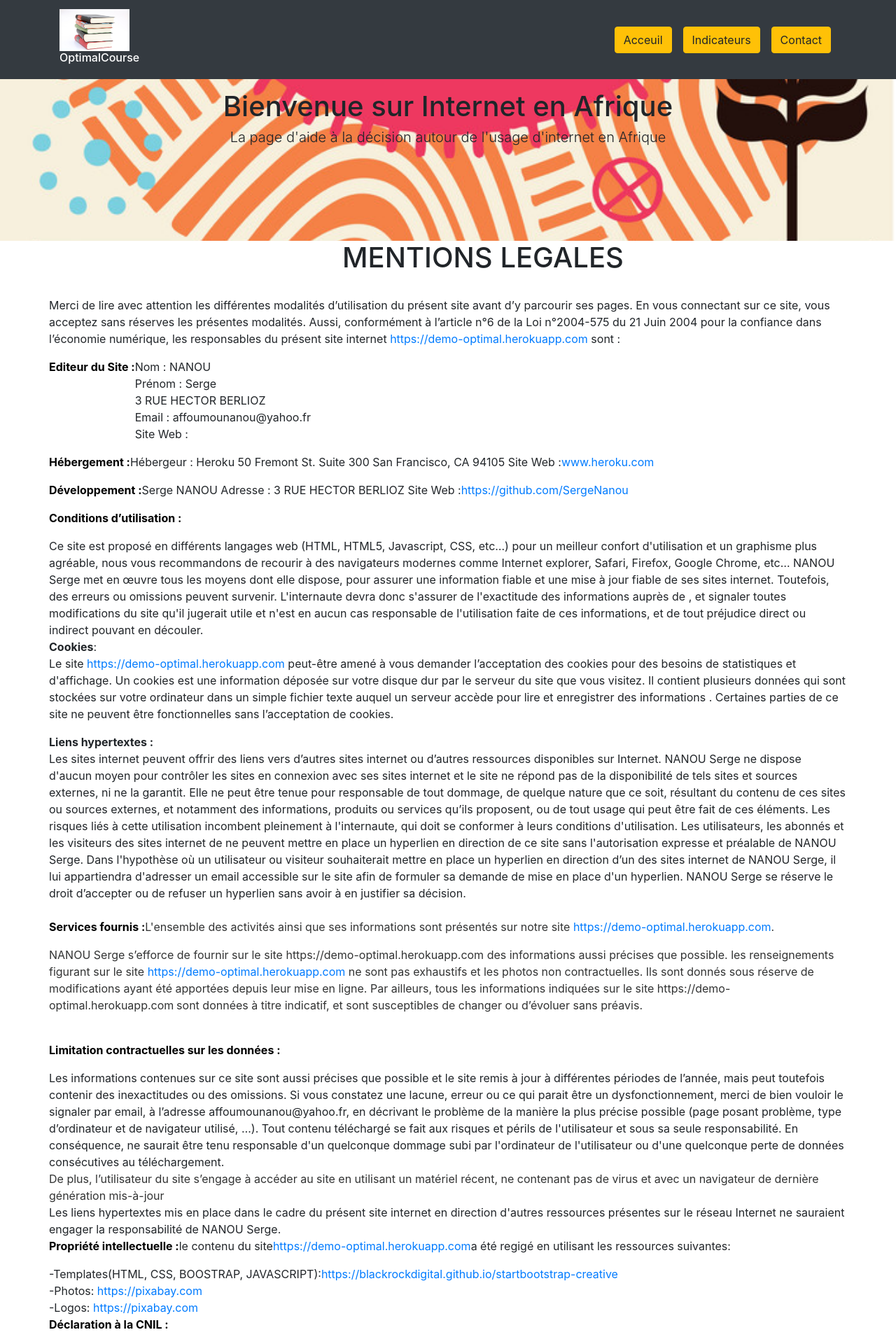
After one commit to SergeNanou/African-Internet-Users, a Django app: page /led/ in a window 1280 px wide. The commit adds this page. Shown: the top 1920 px of the page at 70% size. Run offline with Django 3.2, Linux system fonts and the light colour scheme; some libraries are stand-ins or nearby versions.

Commit message:
4_commit

```diff
--- a/web/landy/views.py
+++ b/web/landy/views.py
@@ -2,3 +2,5 @@ from django.shortcuts import render
 
 def land(request):
     return render(request, 'index.html')
+def led(request):
+    return render(request, 'leg.html')
--- a/web/mappy/urls.py
+++ b/web/mappy/urls.py
@@ -17,7 +17,9 @@ from django.contrib import admin
 from django.urls import path
 from django.conf.urls import  include, url
 from landy.views import land
+from landy.views import led
 urlpatterns = [
     path('admin/', admin.site.urls),
     url(r'^$', land, name='land'),
+    url(r'^led/$', led, name='led'),
 ]
--- /dev/null
+++ b/web/templates/leg.html
@@ -0,0 +1,196 @@
+<!DOCTYPE html>
+<html lang="en">
+
+<head>
+
+  <meta charset="utf-8">
+  <meta name="viewport" content="width=device-width, initial-scale=1, shrink-to-fit=no">
+  <meta name="description" content="">
+  <meta name="author" content="">
+
+  <title>African -Internet Users</title>
+  {% load static %}
+  <!-- Bootstrap core CSS -->
+  <!-- <link rel="stylesheet" type="text/css" href="{% static 'vendor/bootstrap/css/bootstrap.min.css' %}">  -->
+
+  <link rel="stylesheet" href="https://unpkg.com/leaflet@1.6.0/dist/leaflet.css" integrity="sha512-xwE/Az9zrjBIphAcBb3F6JVqxf46+CDLwfLMHloNu6KEQCAWi6HcDUbeOfBIptF7tcCzusKFjFw2yuvEpDL9wQ==" crossorigin=""/>
+  <script src="https://unpkg.com/leaflet@1.6.0/dist/leaflet.js" integrity="sha512-gZwIG9x3wUXg2hdXF6+rVkLF/0Vi9U8D2Ntg4Ga5I5BZpVkVxlJWbSQtXPSiUTtC0TjtGOmxa1AJPuV0CPthew==" crossorigin=""></script>
+  <!-- Custom fonts for this template -->
+  <link rel="stylesheet" type="text/css" href="{% static 'vendor/bootstrap/css/bootstrap.min.css' %}">
+  <link rel="stylesheet" type="text/css" href="{% static 'css/scrolling-nav.css' %}">
+
+  <link href="https://fonts.googleapis.com/css?family=Lato:300,400,700,300italic,400italic,700italic" rel="stylesheet" type="text/css">
+  <link rel="stylesheet" href="https://stackpath.bootstrapcdn.com/bootstrap/4.5.2/css/bootstrap.min.css" integrity="sha384-JcKb8q3iqJ61gNV9KGb8thSsNjpSL0n8PARn9HuZOnIxN0hoP+VmmDGMN5t9UJ0Z" crossorigin="anonymous">
+  <link rel="stylesheet" href="https://cdnjs.cloudflare.com/ajax/libs/font-awesome/4.7.0/css/font-awesome.min.css">
+  <!-- Custom styles for this template -->
+
+  <!-- <link rel="stylesheet" type="text/css" href="{% static 'css/landing-page.css' %}">  -->
+
+  <!-- Bootstrap core CSS -->
+  <!-- <link href="vendor/bootstrap/css/bootstrap.min.css" rel="stylesheet"> -->
+
+  <!-- Custom styles for this template -->
+  <!-- <link href="css/scrolling-nav.css" rel="stylesheet"> -->
+
+</head>
+
+<body id="page-top">
+
+  <!-- Navigation -->
+  <nav class="navbar navbar-expand-lg navbar-dark bg-dark fixed-top" id="mainNav">
+    <div class="container">
+      <a class="navbar-brand js-scroll-trigger" href="#page-top">
+        <img class="" src="/static/img/logo.png" alt="logo" width="100" height="60"><h6>OptimalCourse</h6></a>
+      <button class="navbar-toggler" type="button" data-toggle="collapse" data-target="#navbarResponsive" aria-controls="navbarResponsive" aria-expanded="false" aria-label="Toggle navigation">
+        <span class="navbar-toggler-icon"></span>
+      </button>
+      <div class="collapse navbar-collapse" id="navbarResponsive">
+        <ul class="navbar-nav ml-auto">
+          <li class="nav-item">
+            <a class="nav-link js-scroll-trigger" href="#about"><button type="button" class="btn btn-warning">Acceuil</button></a>
+          </li>
+          <li class="nav-item">
+            <a class="nav-link js-scroll-trigger" href="#services"><button type="button" class="btn btn-warning">Indicateurs</button></a>
+          </li>
+          <li class="nav-item">
+            <a class="nav-link js-scroll-trigger" href="#contact"><button type="button" class="btn btn-warning">Contact</button></a>
+          </li>
+        </ul>
+      </div>
+    </div>
+  </nav>
+
+  <header class="masthead">
+    <div class="container text-center">
+      <h1>Bienvenue sur Internet en Afrique</h1>
+      <h4 class="lead">La page d'aide à la décision autour de l'usage d'internet en Afrique</h4>
+    </div>
+  </header>
+  <h1 class="section-heading text-uppercase text-center" style="margin-left: 100px">Mentions legales</h2>
+
+
+  </br>
+  <div class="container ">
+    <div class="row">
+        <p class="word-wrap: break-word;  ">
+                Merci de lire avec attention les différentes modalités d’utilisation du présent site avant d’y parcourir ses pages. En vous connectant sur ce site, vous acceptez sans réserves les présentes modalités. Aussi, conformément à l’article n°6 de la Loi n°2004-575 du 21 Juin 2004 pour la confiance dans l’économie numérique, les responsables du présent site internet  <a href="https://demo-optimal.herokuapp.com"> https://demo-optimal.herokuapp.com</a> sont : </p></div>
+
+    <div class="row">
+        <p style="color: #b51a00;"><span style="color: rgb(0, 0, 0);"><b>Editeur du Site : </b></span></p></br>
+        <p class="word-wrap: break-word;">
+            Nom : NANOU </br>
+            Prénom : Serge </br>
+            3 RUE HECTOR BERLIOZ </br>
+            Email : affoumounanou@yahoo.fr </br>
+            Site Web : <a href="https://demo-optimal.herokuapp.com"></a></p>
+            </br>
+    </div>
+    <div class="row">
+        <p style="color: #b51a00;"><b><span style="color: rgb(0, 0, 0);">Hébergement :</span> </b></p>
+        Hébergeur : Heroku
+        50 Fremont St. Suite 300 San Francisco, CA 94105
+        Site Web :  <a href="http://www.heroku.com">www.heroku.com</a>
+        </br>
+        </div>
+        <div class="row">
+        <p style="color: #b51a00;"><span style="color: rgb(0, 0, 0);"><b>Développement</b><b> : </b></span></p>
+        Serge NANOU
+        Adresse : 3 RUE HECTOR BERLIOZ
+        Site Web : <a href="http://https://github.com/SergeNanou">https://github.com/SergeNanou</a>
+        </br>
+        </div>
+        <div class="row">
+        <p style="color: #b51a00;"><span style="color: rgb(0, 0, 0);"><b>Conditions d’utilisation : </b></span></p>
+
+        Ce site  est proposé en différents langages web (HTML, HTML5, Javascript, CSS, etc…) pour un meilleur confort d'utilisation et un graphisme plus agréable, nous vous recommandons de recourir à des navigateurs modernes comme Internet explorer, Safari, Firefox, Google Chrome, etc…
+
+
+        NANOU Serge met en œuvre tous les moyens dont elle dispose, pour assurer une information fiable et une mise à jour fiable de ses sites internet. Toutefois, des erreurs ou omissions peuvent survenir. L'internaute devra donc s'assurer de l'exactitude des informations auprès de , et signaler toutes modifications du site qu'il jugerait utile et n'est en aucun cas responsable de l'utilisation faite de ces informations, et de tout préjudice direct ou indirect pouvant en découler.</div>
+
+        <div class="row ">
+        <b>Cookies</b> :</br> <p class="word-wrap: break-word;">Le site <a href="https://demo-optimal.herokuapp.com">https://demo-optimal.herokuapp.com</a> peut-être amené à vous demander l’acceptation des cookies pour des besoins de statistiques et d'affichage. Un cookies est une information déposée sur votre disque dur par le serveur du site que vous visitez. Il contient plusieurs données qui sont stockées sur votre ordinateur dans un simple fichier texte auquel un serveur accède pour lire et enregistrer des informations . Certaines parties de ce site ne peuvent être fonctionnelles sans l’acceptation de cookies.</p></div>
+        <div class="row">
+            <b>Liens hypertextes :</b> Les sites internet  peuvent offrir des liens vers d’autres sites internet ou d’autres ressources disponibles sur Internet. NANOU Serge ne dispose d'aucun moyen pour contrôler les sites en connexion avec ses sites internet et  le site ne répond pas de la disponibilité de tels sites et sources externes, ni ne la garantit. Elle ne peut être tenue pour responsable de tout dommage, de quelque nature que ce soit, résultant du contenu de ces sites ou sources externes, et notamment des informations, produits ou services qu’ils proposent, ou de tout usage qui peut être fait de ces éléments. Les risques liés à cette utilisation incombent pleinement à l'internaute, qui doit se conformer à leurs conditions d'utilisation.
+
+            Les utilisateurs, les abonnés et les visiteurs des sites internet de ne peuvent mettre en place un hyperlien en direction de ce site sans l'autorisation expresse et préalable de NANOU Serge.
+
+            Dans l'hypothèse où un utilisateur ou visiteur souhaiterait mettre en place un hyperlien en direction d’un des sites internet de NANOU Serge, il lui appartiendra d'adresser un email accessible sur le site afin de formuler sa demande de mise en place d'un hyperlien. NANOU Serge se réserve le droit d’accepter ou de refuser un hyperlien sans avoir à en justifier sa décision.
+        </div>
+        </br>
+        <div class="row">
+            <p style="color: #b51a00;"><span style="color: rgb(0, 0, 0);"><b>Services fournis : </b></span></p> </br>
+            <p style="color: #323333;">L'ensemble des activités ainsi que ses informations sont présentés sur notre site <a href="https://demo-optimal.herokuapp.com">https://demo-optimal.herokuapp.com</a>.</p>
+            <p style="color: #323333;">NANOU Serge s’efforce de fournir sur le site https://demo-optimal.herokuapp.com des informations aussi précises que possible. les renseignements figurant sur le site <a href="https://demo-optimal.herokuapp.com">https://demo-optimal.herokuapp.com</a> ne sont pas exhaustifs et les photos non contractuelles. Ils sont donnés sous réserve de modifications ayant été apportées depuis leur mise en ligne. Par ailleurs, tous les informations indiquées sur le site https://demo-optimal.herokuapp.com<span style="color: #000000;"><b> </b></span>sont données à titre indicatif, et sont susceptibles de changer ou d’évoluer sans préavis.  </p>
+        </div>
+        </br>
+        <div class="row">
+            <p style="color: #b51a00;"><span style="color: rgb(0, 0, 0);"><b>Limitation contractuelles sur les données : </b></span></p>
+            Les informations contenues sur ce site sont aussi précises que possible et le site remis à jour à différentes périodes de l’année, mais peut toutefois contenir des inexactitudes ou des omissions. Si vous constatez une lacune, erreur ou ce qui parait être un dysfonctionnement, merci de bien vouloir le signaler par email, à l’adresse affoumounanou@yahoo.fr, en décrivant le problème de la manière la plus précise possible (page posant problème, type d’ordinateur et de navigateur utilisé, …).
+
+            Tout contenu téléchargé se fait aux risques et périls de l'utilisateur et sous sa seule responsabilité. En conséquence, ne saurait être tenu responsable d'un quelconque dommage subi par l'ordinateur de l'utilisateur ou d'une quelconque perte de données consécutives au téléchargement. <span style="color: #323333;">De plus, l’utilisateur du site s’engage à accéder au site en utilisant un matériel récent, ne contenant pas de virus et avec un navigateur de dernière génération mis-à-jour</span>
+
+            Les liens hypertextes mis en place dans le cadre du présent site internet en direction d'autres ressources présentes sur le réseau Internet ne sauraient engager la responsabilité de NANOU Serge.
+            </br>
+        </div>
+        <div class="row">
+            <p style="color: #b51a00;"><span style="color: rgb(0, 0, 0);"><b>Propriété intellectuelle :</b></span></p>
+            le contenu du site <a href="https://demo-optimal.herokuapp.com"> https://demo-optimal.herokuapp.com</a> a été regigé en utilisant les ressources suivantes:
+            <div>-Templates(HTML, CSS, BOOSTRAP, JAVASCRIPT):<a href="https://blackrockdigital.github.io/startbootstrap-creative">https://blackrockdigital.github.io/startbootstrap-creative</a>  </br>
+            -Photos: <a href="https://pixabay.com">https://pixabay.com</a>  </br>
+            -Logos: <a href="https://pixabay.com">https://pixabay.com</a>  </br> </div>
+        </div>
+
+            <div class="row">
+            <p style="color: #b51a00;"><span style="color: rgb(0, 0, 0);"><b>Déclaration à la CNIL : </b></span></p>
+            Conformément à la loi 78-17 du 6 janvier 1978 (modifiée par la loi 2004-801 du 6 août 2004 relative à la protection des personnes physiques à l'égard des traitements de données à caractère personnel) relative à l'informatique, aux fichiers et aux libertés, ce site n'a pas fait l'objet d'une déclaration  auprès de la Commission nationale de l'informatique et des libertés (<a href="http://www.cnil.fr/">www.cnil.fr</a>).</div>
+            </br>
+            <div class="row">
+            <p style="color: #b51a00;"><span style="color: rgb(0, 0, 0);"><b>Litiges : </b></span></p>
+            <p class= "word-wrap: break-word">Les présentes conditions du site <a href="https://demo-optimal.herokuapp.com">https://demo-optimal.herokuapp.com</a> sont régies par les lois françaises et toute contestation ou litiges qui pourraient naître de l'interprétation ou de l'exécution de celles-ci seront de la compétence exclusive des tribunaux. La langue de référence, pour le règlement de contentieux éventuels, est le français.</p></div>
+            </br>
+            <div class="row">
+            <p style="color: #b51a00;"><span style="color: rgb(0, 0, 0);"><b>Données personnelles :</b></span></p>
+            <p class= "word-wrap: break-word">
+            De manière générale, vous n’êtes pas tenu de nous communiquer vos données personnelles lorsque vous visitez notre site Internet <a href="https://demo-optimal.herokuapp.com">https://demo-optimal.herokuapp.com</a>.
+
+            Cependant, ce principe comporte certaines exceptions. En effet, pour certains services proposés par notre site, vous pouvez être amenés à nous communiquer certaines données telles que : votre nom, votre fonction, le nom de votre société, votre adresse électronique, et votre numéro de téléphone. Tel est le cas lorsque vous remplissez le formulaire qui vous est proposé en ligne, dans la rubrique « contact ». Dans tous les cas, vous pouvez refuser de fournir vos données personnelles. Dans ce cas, vous ne pourrez pas utiliser les services du site, notamment celui de solliciter des renseignements sur nos activités, ou de recevoir les lettres d’information.
+
+            Enfin, nous pouvons collecter de manière automatique certaines informations vous concernant lors d’une simple navigation sur notre site Internet, notamment : des informations concernant l’utilisation de notre site, comme les zones que vous visitez et les services auxquels vous accédez, votre adresse IP, le type de votre navigateur, vos temps d'accès. De telles informations sont utilisées exclusivement à des fins de statistiques internes, de manière à améliorer la qualité des services qui vous sont proposés. Les bases de données sont protégées par les dispositions de la loi du 1er juillet 1998 transposant la directive 96/9 du 11 mars 1996 relative à la protection juridique des bases de données.</p>
+
+        </div>
+</div>
+
+  <!-- Footer -->
+  <footer class="py-5 bg-dark" id="contact">
+    <div class="container">
+      <div class="row">
+        <div class="col-lg-3 text-center">
+          <a class="nav-link js-scroll-trigger" href="https://www.linkedin.com/in/serge-affoumou-nanou-241956103/"><i class="fa fa-linkedin" style="font-size:48px;color:yellow"></i></a>
+        </div>
+        <p class="text-center text-white"><a class="nav-link js-scroll-trigger" href="https://github.com/SergeNanou/African-Internet-Users">Mentions légales </a></p>
+        <div class="col-lg-3 text-center">
+          <a class="nav-link js-scroll-trigger" href="https://github.com/SergeNanou/African-Internet-Users"><i class="fa fa-git" style="font-size:48px;color:yellow"></i></a>
+        </div>
+      </div>
+    </div>
+    <!-- /.container -->
+  </footer>
+
+  <!-- Bootstrap core JavaScript -->
+  <script src="{% static 'vendor/jquery/jquery.min.js'%}"></script>
+  <script src="{% static 'vendor/bootstrap/js/bootstrap.bundle.min.js'%}"></script>
+  <!-- <script src="vendor/jquery/jquery.min.js"></script>
+  <script src="vendor/bootstrap/js/bootstrap.bundle.min.js"></script> -->
+
+  <!-- Plugin JavaScript -->
+  <script src="{% static 'vendor/jquery-easing/jquery.easing.min.js'%}"></script>
+  <!-- <script src="vendor/jquery-easing/jquery.easing.min.js"></script> -->
+
+  <!-- Custom JavaScript for this theme -->
+  <script src="{% static 'js/scrolling-nav.js'%}"></script>
+
+
+
+</body>
+
+</html>
```
Also changed, not shown: web/static/js/map.js (+76 -55 lines), web/templates/index.html (+13 -1 lines).
